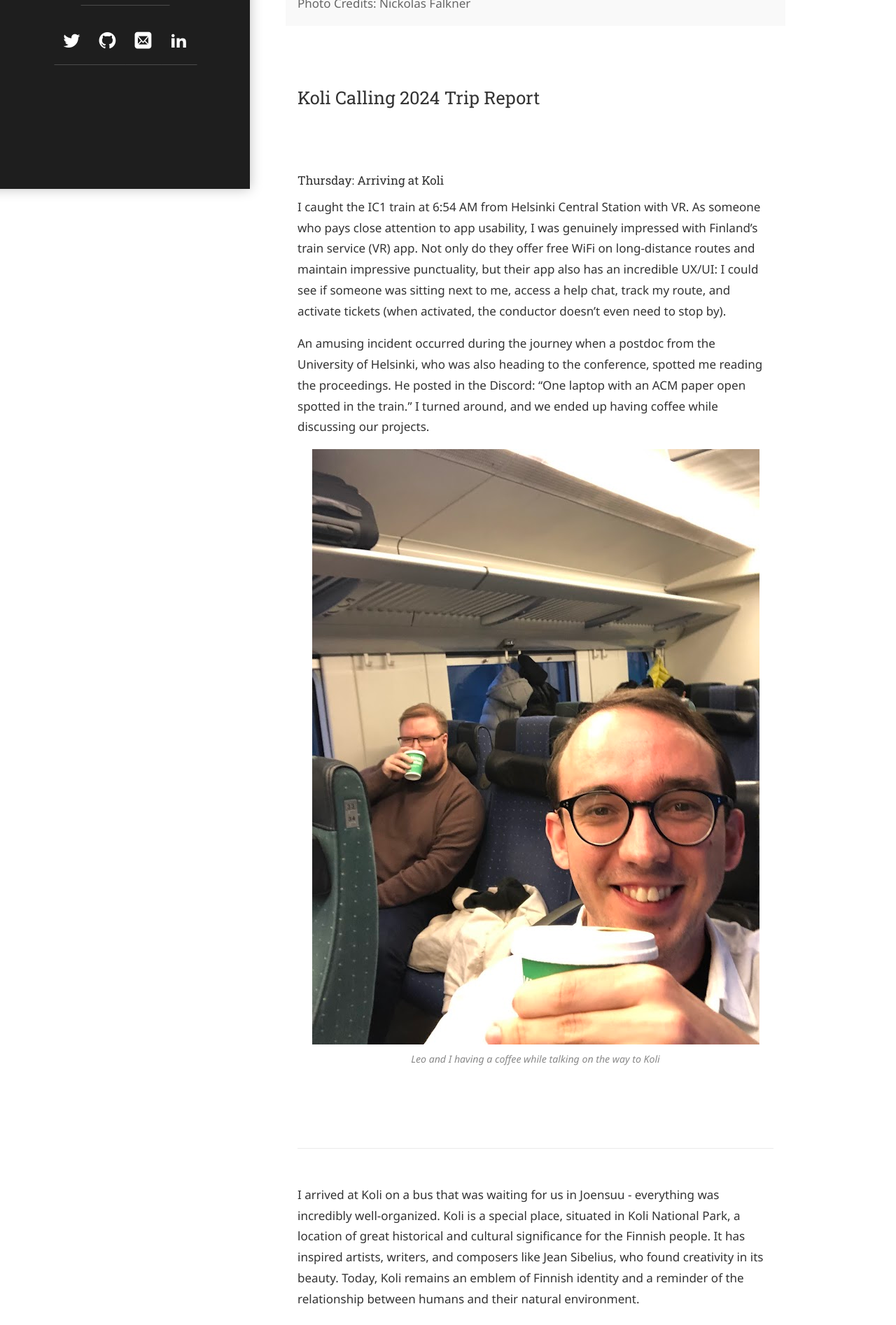
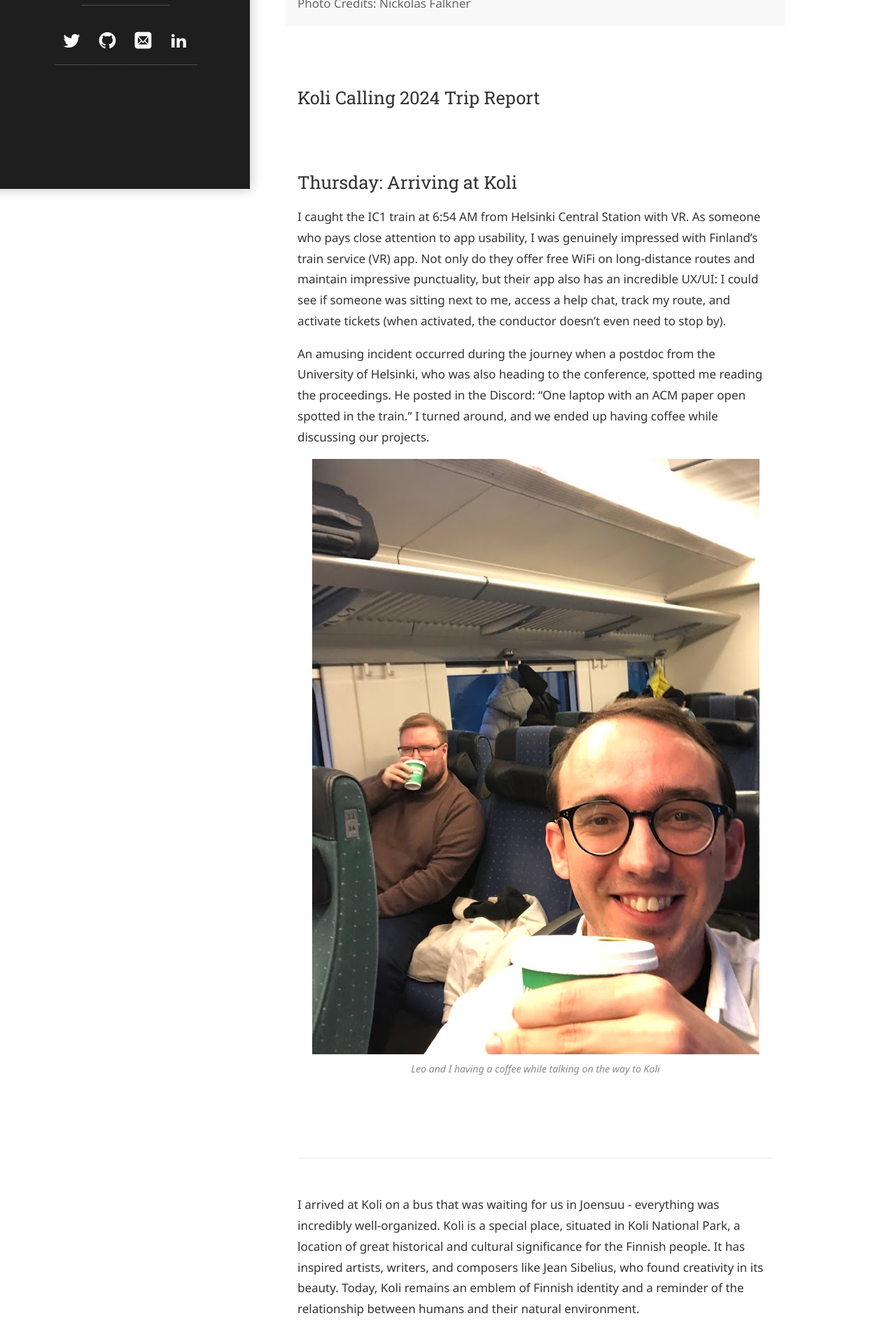
Before and after one commit to dprol/dprol.github.io, a Jekyll site: the page built from hydejack/_posts/2024-11-17-koli.md, in a window 1280 px wide. Shown: the part 630-2524 px from the top of the page at 70% size. Built offline with Jekyll 4.4.1, drawn with Linux system fonts in a browser that asks for light colours; some web fonts are replaced.

```diff
--- a/hydejack/_posts/2024-11-17-koli.md
+++ b/hydejack/_posts/2024-11-17-koli.md
@@ -8,7 +8,7 @@ description: >
 
 ## Koli Calling 2024 Trip Report
 
-#### Thursday: Arriving at Koli
+## Thursday: Arriving at Koli
 
 I caught the IC1 train at 6:54 AM from Helsinki Central Station with VR. As someone who pays close attention to app usability, I was genuinely impressed with Finland's train service (VR) app. Not only do they offer free WiFi on long-distance routes and maintain impressive punctuality, but their app also has an incredible UX/UI: I could see if someone was sitting next to me, access a help chat, track my route, and activate tickets (when activated, the conductor doesn't even need to stop by).
 
```
